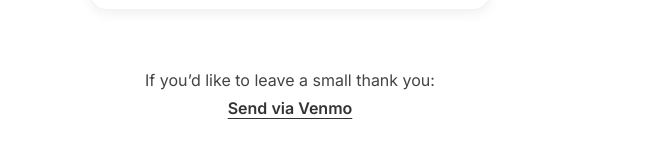
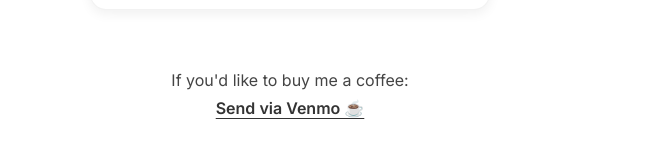
Before and after one commit to KyleProtho/bullet-journal-2026, a plain HTML site: page index.html in a window 1280 px wide. Shown: the part 627-784 px from the top of the page, without its empty margins (350-1012 px from the left). Drawn offline with Linux system fonts and the light colour scheme.

Commit message:
Update Venmo message to 'buy me a coffee' with emoji

```diff
--- a/index.html
+++ b/index.html
@@ -32,9 +32,9 @@
         </div>
 
         <div class="footer">
-            <p>If you’d like to leave a small thank you:</p>
+            <p>If you'd like to buy me a coffee:</p>
             <a href="https://account.venmo.com/u/Kyle-Protho?txn=pay&amount=3.00" target="_blank"
-                class="venmo-link">Send via Venmo</a>
+                class="venmo-link">Send via Venmo ☕</a>
         </div>
     </main>
 </body>
```
